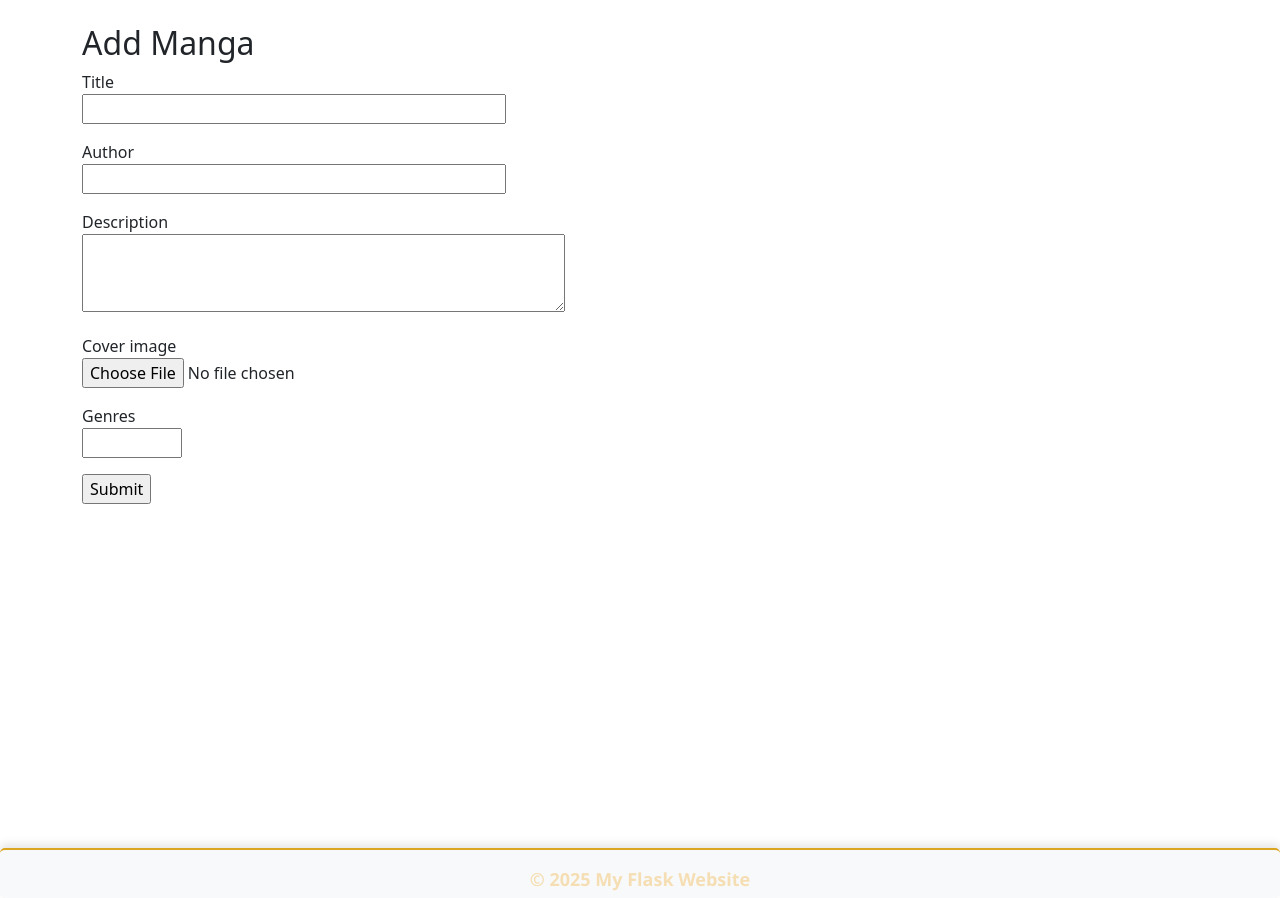
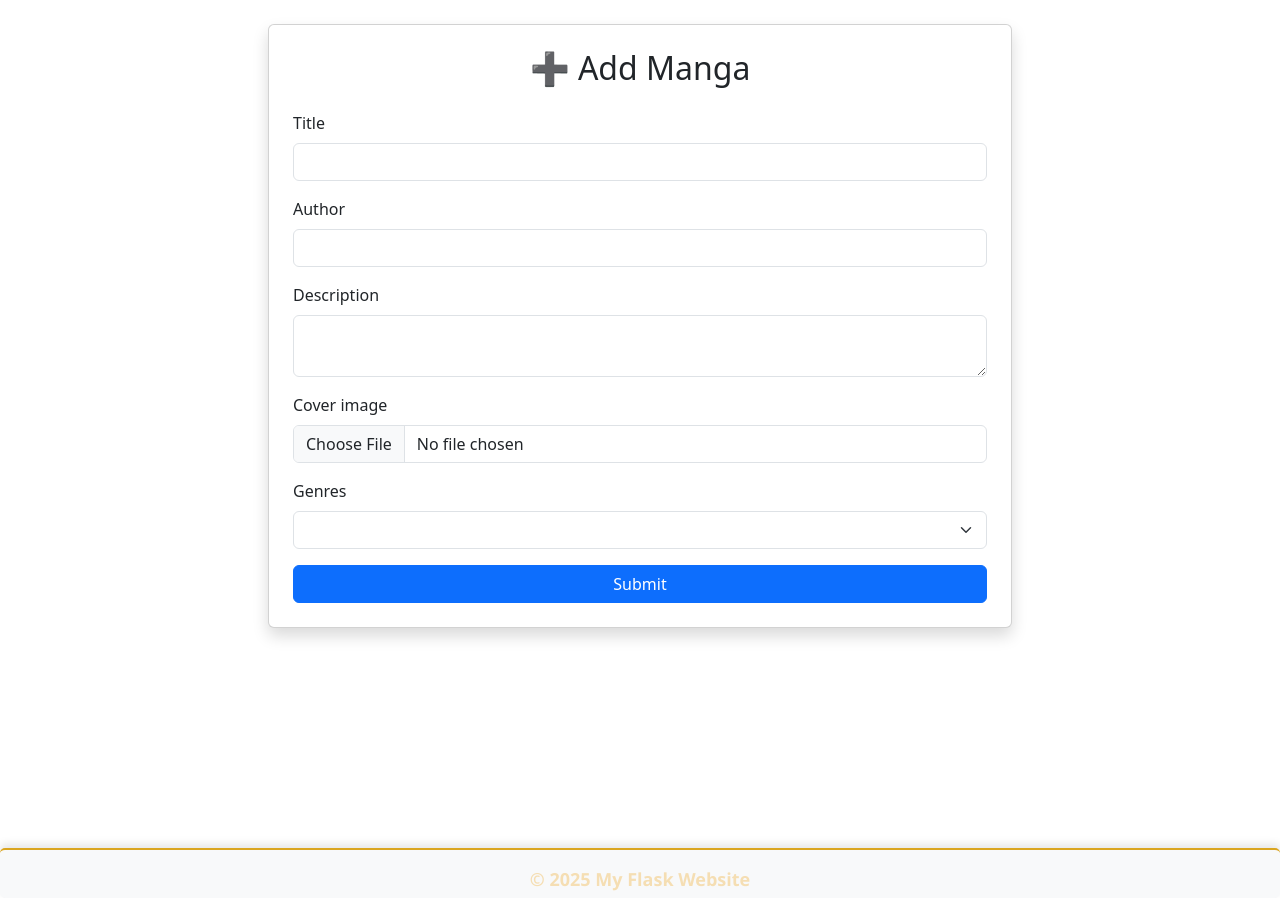
Before and after one commit to chavdaarpitsinh1248/Flask_projects, a Flask app: template manga_rocks_project/manga_rocks/templates/admin_add_manga.html in a window 1280 px wide. Shown: the part 74-972 px from the top of the page. Run offline with Flask 3, Linux system fonts and the light colour scheme; the template is opened without the code that fills it, so the values that code supplies are empty, except form fields; tables that the repository leaves empty hold one stand-in row (values such as "Sample post"); form fields are guessed from the names that the template uses; some libraries are stand-ins or nearby versions.

Commit message:
Add files via upload

```diff
--- a/manga_rocks_project/manga_rocks/templates/admin_add_manga.html
+++ b/manga_rocks_project/manga_rocks/templates/admin_add_manga.html
@@ -1,14 +1,20 @@
 {% extends "base.html" %}
 {% block title %}Add Manga{% endblock %}
 {% block content %}
-<h2>Add Manga</h2>
-<form method="POST" enctype="multipart/form-data">
-    {{ form.hidden_tag() }}
-    <p>{{ form.title.label }}<br>{{ form.title(size=40) }}</p>
-    <p>{{ form.author.label }}<br>{{ form.author(size=40) }}</p>
-    <p>{{ form.description.label }}<br>{{ form.description(rows=3, cols=50) }}</p>
-    <p>{{ form.cover_image.label }}<br>{{ form.cover_image() }}</p>
-    <p>{{ form.genres.label }}<br>{{ form.genres(multipart=True, size=5) }}</p>
-    <p>{{ form.submit() }}</p>
-</form>
+<div class="col-md-8 offset-md-2">
+    <div class="card shadow p-4">
+        <h2 class="mb-4 text-center">➕ Add Manga</h2>
+        <form method="POST" enctype="multipart/form-data">
+            {{ form.hidden_tag() }}
+            <div class="mb-3">{{ form.title.label(class="form-label") }}{{ form.title(class="form-control") }}</div>
+            <div class="mb-3">{{ form.author.label(class="form-label") }}{{ form.author(class="form-control") }}</div>
+            <div class="mb-3">{{ form.description.label(class="form-label") }}{{ form.description(class="form-control")
+                }}</div>
+            <div class="mb-3">{{ form.cover_image.label(class="form-label") }}{{ form.cover_image(class="form-control")
+                }}</div>
+            <div class="mb-3">{{ form.genres.label(class="form-label") }}{{ form.genres(class="form-select") }}</div>
+            {{ form.submit(class="btn btn-primary w-100") }}
+        </form>
+    </div>
+</div>
 {% endblock %}
```
